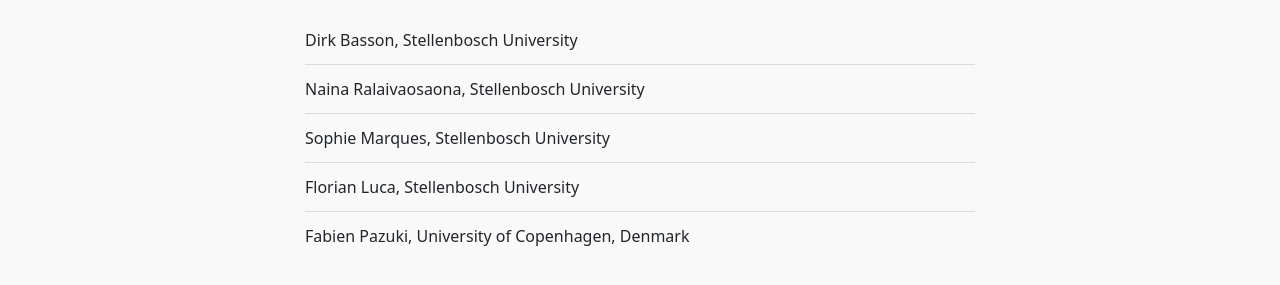
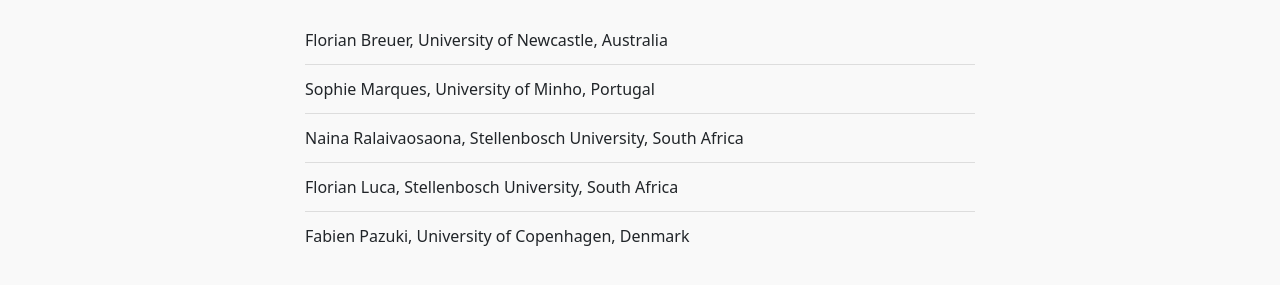
Before and after one commit to BeeCodeHub/StellenboschNumberTheoryConference, a plain HTML site: page Organisers.html in a window 1280 px wide. Shown: the part 201-486 px from the top of the page. Drawn offline with nearby package versions, Linux system fonts and the light colour scheme.

```diff
--- a/Organisers.html
+++ b/Organisers.html
@@ -101,10 +101,10 @@
 <div class="container">
   <h2>Meet the Organisers</h2>
   <ul class="organiser-list">
-    <li>Dirk Basson, Stellenbosch University</li>
-    <li>Naina Ralaivaosaona, Stellenbosch University</li>
-    <li>Sophie Marques, Stellenbosch University</li>
-    <li>Florian Luca, Stellenbosch University</li>
+    <li>Florian Breuer, University of Newcastle, Australia</li>
+    <li>Sophie Marques, University of Minho, Portugal</li>
+    <li>Naina Ralaivaosaona, Stellenbosch University, South Africa</li>
+    <li>Florian Luca, Stellenbosch University, South Africa</li>
     <li>Fabien Pazuki, University of Copenhagen, Denmark</li>
   </ul>
 </div>
```
